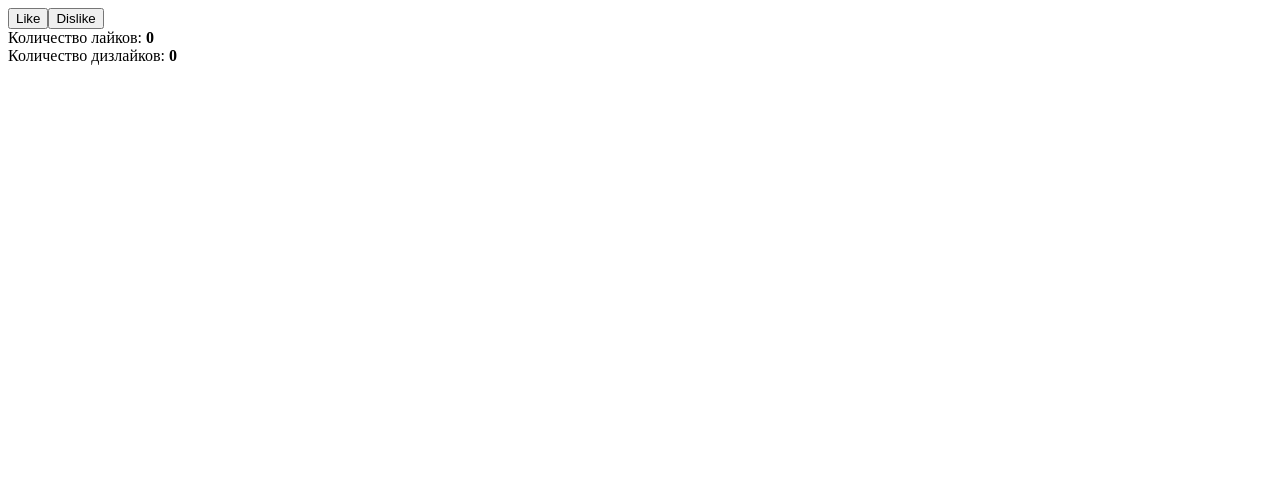
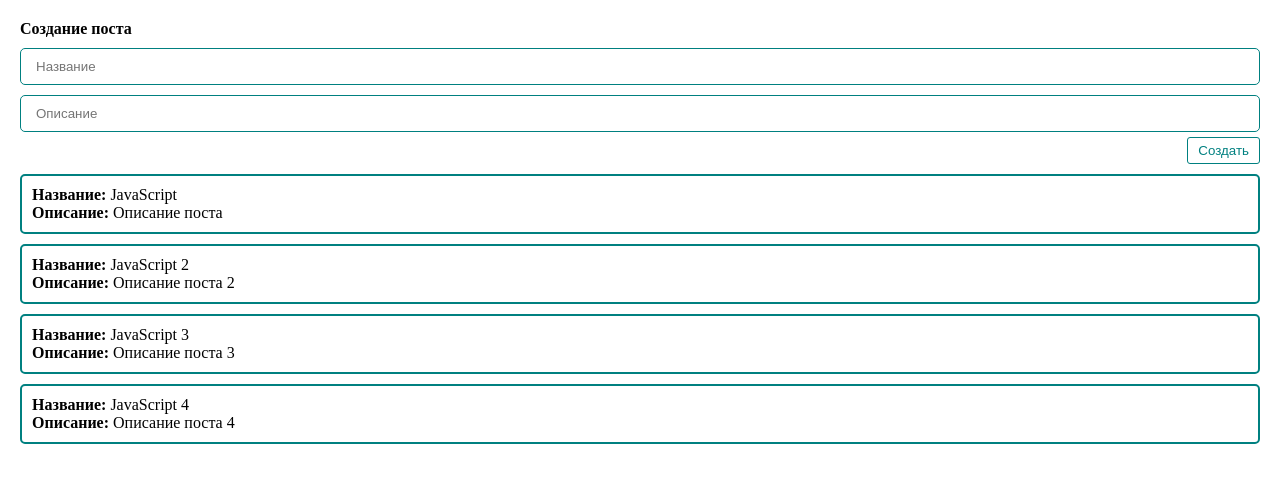
Before and after one commit to ValeronS/vue_course, a Vue app: page / in a window 1280 px wide. Shown: the top 482 px of the page. Built offline with nearby package versions, Linux system fonts and the light colour scheme.

Commit message:
all in app_vue

```diff
--- a/src/App.vue
+++ b/src/App.vue
@@ -1,13 +1,28 @@
 <template>
-  <div>
-    <button @click="addLike">Like</button>
-    <button @click="addDislike">Dislike</button>
-  </div>
-  <div>
-    Количество лайков: <strong>{{ likes }}</strong>
-  </div>
-  <div>
-    Количество дизлайков: <strong>{{ dislikes }}</strong>
+  <div class="app">
+    <form @submit.prevent>
+      <h4>Создание поста</h4>
+      <input
+        v-bind:value="title"
+        @input="title = $event.target.value"
+        class="input"
+        type="text"
+        placeholder="Название"
+      />
+      <input
+        v-bind:value="body"
+        @input="body = $event.target.value"
+        class="input"
+        type="text"
+        placeholder="Описание"
+      />
+      <button class="btn" @click="createPost">Создать</button>
+    </form>
+
+    <div class="post" v-for="post in posts">
+      <div><strong>Название: </strong>{{ post.title }}</div>
+      <div><strong>Описание: </strong>{{ post.body }}</div>
+    </div>
   </div>
 </template>
 
@@ -15,19 +30,69 @@
 export default {
   data() {
     return {
-      likes: 0,
-      dislikes: 0,
+      posts: [
+        { id: 1, title: 'JavaScript', body: 'Описание поста' },
+        { id: 2, title: 'JavaScript 2', body: 'Описание поста 2' },
+        { id: 3, title: 'JavaScript 3', body: 'Описание поста 3' },
+        { id: 4, title: 'JavaScript 4', body: 'Описание поста 4' },
+      ],
+      title: '',
+      body: '',
     };
   },
   methods: {
-    addLike() {
-      this.likes += 1;
-    },
-    addDislike() {
-      this.dislikes += 1;
+    createPost() {
+      const newPost = {
+        id: Date.now(),
+        title: this.title,
+        body: this.body,
+      };
+      this.posts.push(newPost);
+      this.title = '';
+      this.body = '';
     },
   },
 };
 </script>
 
-<style lang=""></style>
+<style>
+* {
+  margin: 0;
+  padding: 0;
+  box-sizing: border-box;
+}
+
+.app {
+  padding: 20px;
+}
+
+.post {
+  padding: 10px;
+  border: 2px solid teal;
+  margin-top: 10px;
+  border-radius: 5px;
+}
+
+form {
+  display: flex;
+  flex-direction: column;
+}
+
+.input {
+  width: 100%;
+  margin-top: 10px;
+  border: 1px solid teal;
+  padding: 10px 15px;
+  border-radius: 5px;
+}
+
+.btn {
+  margin-top: 5px;
+  align-self: flex-end;
+  padding: 5px 10px;
+  background: none;
+  color: teal;
+  border: 1px solid teal;
+  border-radius: 3px;
+}
+</style>
--- /dev/null
+++ b/src/components/PostForm.vue
@@ -0,0 +1,49 @@
+<template lang="">
+  <form @submit.prevent>
+    <h4>Создание поста</h4>
+    <input
+      v-bind:value="title"
+      @input="title = $event.target.value"
+      class="input"
+      type="text"
+      placeholder="Название"
+    />
+    <input
+      v-bind:value="body"
+      @input="body = $event.target.value"
+      class="input"
+      type="text"
+      placeholder="Описание"
+    />
+    <button class="btn">Создать</button>
+  </form>
+</template>
+
+<script>
+export default {};
+</script>
+
+<style>
+form {
+  display: flex;
+  flex-direction: column;
+}
+
+.input {
+  width: 100%;
+  margin-top: 10px;
+  border: 1px solid teal;
+  padding: 10px 15px;
+  border-radius: 5px;
+}
+
+.btn {
+  margin-top: 5px;
+  align-self: flex-end;
+  padding: 5px 10px;
+  background: none;
+  color: teal;
+  border: 1px solid teal;
+  border-radius: 3px;
+}
+</style>
--- /dev/null
+++ b/src/components/PostList.vue
@@ -0,0 +1,19 @@
+<template lang="">
+  <div class="post" v-for="post in posts">
+    <div><strong>Название: </strong>{{ post.title }}</div>
+    <div><strong>Описание: </strong>{{ post.body }}</div>
+  </div>
+</template>
+
+<script>
+export default {};
+</script>
+
+<style>
+.post {
+  padding: 10px;
+  border: 2px solid teal;
+  margin-top: 10px;
+  border-radius: 5px;
+}
+</style>
```
